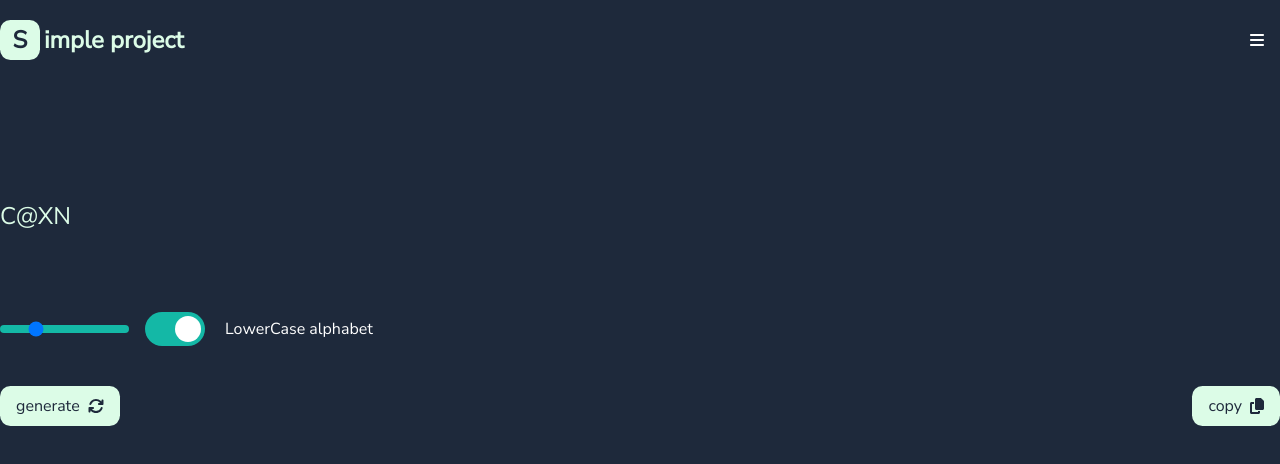
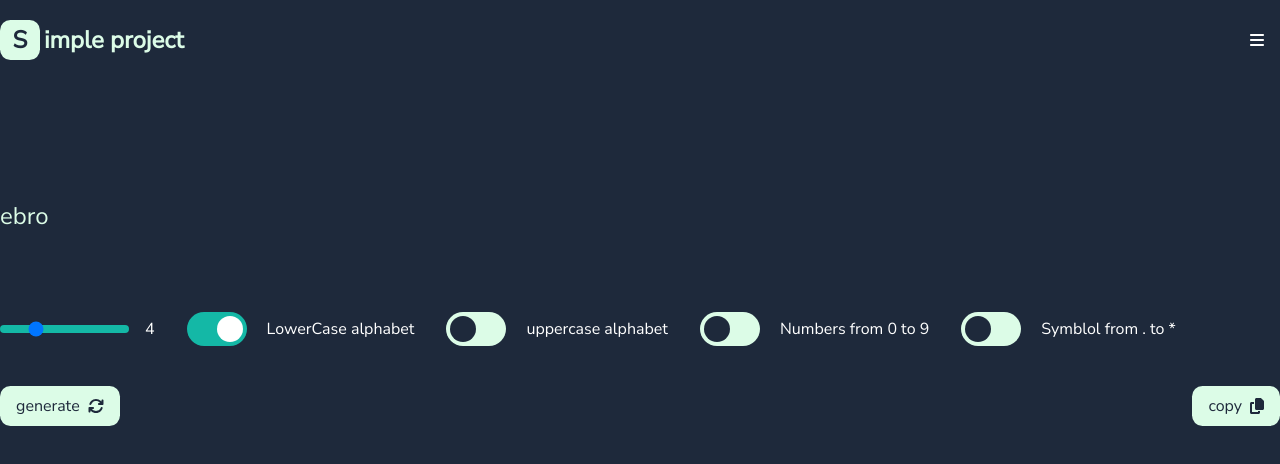
Before and after one commit to Lointainy/simple-projects, a React (Vite) app: page /project/PasswordGenerator in a window 1280 px wide. Shown: the top 464 px of the page. Built offline with nearby package versions, Linux system fonts and the light colour scheme.

Commit message:
added logic

```diff
--- a/src/projects/PasswordGenerator/PasswordGenerator.jsx
+++ b/src/projects/PasswordGenerator/PasswordGenerator.jsx
@@ -4,6 +4,8 @@ import { Button } from '@/components/Button'
 import { CheckBox } from '@/components/CheckBox'
 
 export const PasswordGenerator = () => {
+  const [password, setPassword] = useState('')
+
   const [passwordSettings, setPasswordSettings] = useState({
     length: 4,
     lowercase: true,
@@ -17,23 +19,27 @@ export const PasswordGenerator = () => {
     title: 'please enter length for password',
   })
 
-  const [password, setPassword] = useState('')
-
   const alphabet = new Array(26).fill(1).map((_, i) => String.fromCharCode(65 + i))
   const numbers = [...Array(10).keys()]
-  const symblol = '!@#$%^&*,'
+  const symblols = '!@#$%^&*,'
+
+  /* function for create random password */
 
   const randomPassword = () => {
-    const random = [...alphabet, ...numbers, ...symblol]
+    const random = [
+      ...(passwordSettings.lowercase ? alphabet.map((e) => e.toLowerCase()) : []),
+      ...(passwordSettings.uppercase ? alphabet.map((e) => e.toUpperCase()) : []),
+      ...(passwordSettings.numbers ? numbers : []),
+      ...(passwordSettings.symbols ? symblols : []),
+    ]
     return random
-      .sort(() => Math.random() - 0.5)
+      .sort(() => 0.5 - Math.random())
       .join('')
       .slice(0, passwordSettings.length)
   }
 
   const handleSelectSettings = (name, value) => {
     setPasswordSettings({ ...passwordSettings, [name]: value })
-    console.log(passwordSettings)
   }
 
   const handleGenerate = () => {
@@ -49,7 +55,7 @@ export const PasswordGenerator = () => {
     passwordSettings.length > 0
       ? setErrorValue({ ...errorValue, status: false })
       : setErrorValue({ ...errorValue, status: true })
-  }, [passwordSettings.length])
+  }, [passwordSettings])
 
   return (
     <div className="password-gen">
@@ -63,8 +69,10 @@ export const PasswordGenerator = () => {
         disabled
       />
 
-      <div className="my-10 flex flex-row xl:flex-row gap-4 text-white items-center">
+      <div className="my-10 flex flex-wrap flex-row xl:flex-row gap-8 text-white items-center">
+        <label htmlFor="password-length" className="flex items-center gap-4">
           <input
+            id="password-length"
             step="4"
             min="0"
             max="16"
@@ -73,11 +81,30 @@ export const PasswordGenerator = () => {
             type="range"
             className="h-2 bg-teal-500 text-green-100 rounded-lg appearance-none cursor-pointer"
           />
+          {passwordSettings.length}
+        </label>
         <CheckBox
           handleChange={handleSelectSettings}
           value={passwordSettings.lowercase}
           name={'lowercase'}
           title={'LowerCase alphabet'}></CheckBox>
+
+        <CheckBox
+          handleChange={handleSelectSettings}
+          value={passwordSettings.uppercase}
+          name={'uppercase'}
+          title={'uppercase alphabet'}></CheckBox>
+
+        <CheckBox
+          handleChange={handleSelectSettings}
+          value={passwordSettings.numbers}
+          name={'numbers'}
+          title={'Numbers from 0 to 9'}></CheckBox>
+        <CheckBox
+          handleChange={handleSelectSettings}
+          value={passwordSettings.symbols}
+          name={'symbols'}
+          title={'Symblol from . to *'}></CheckBox>
       </div>
 
       <div className="flex flex-wrap justify-between">
```
Lines whose indentation alone changed are shown as unchanged.
